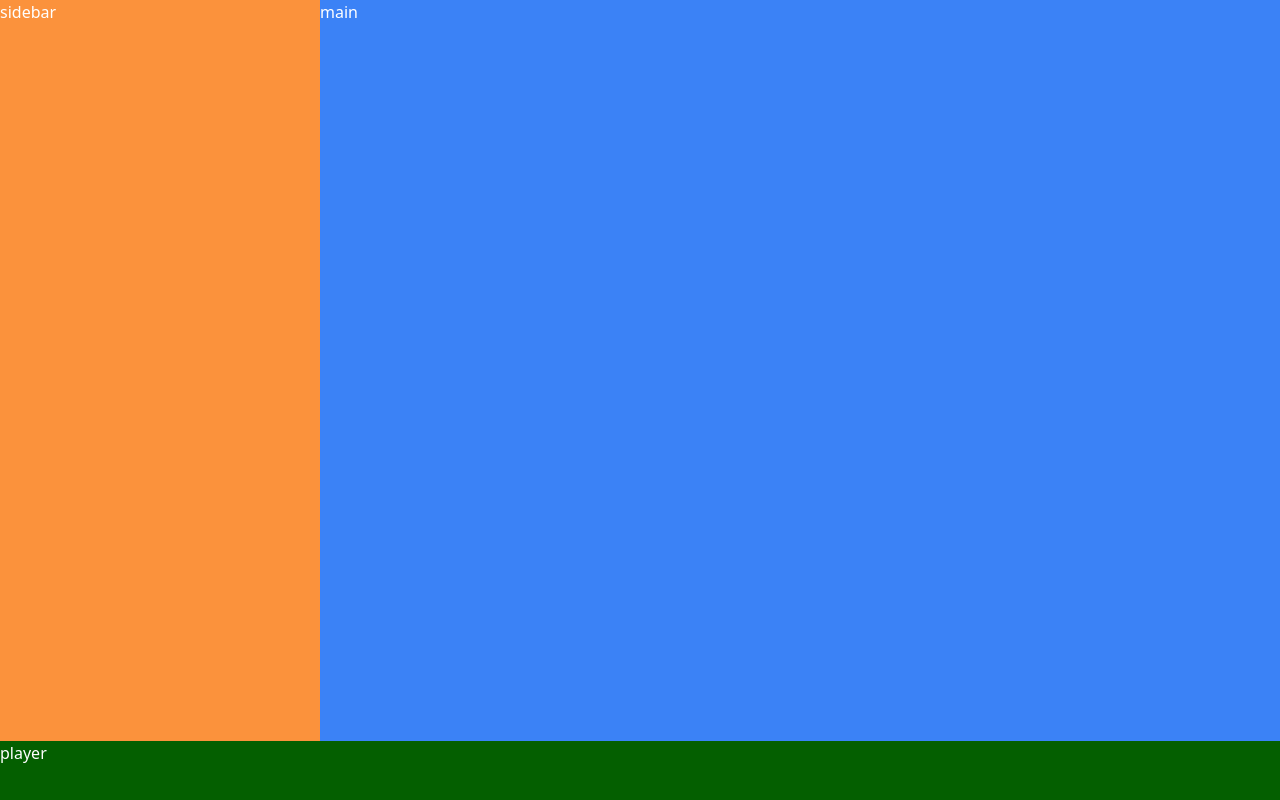
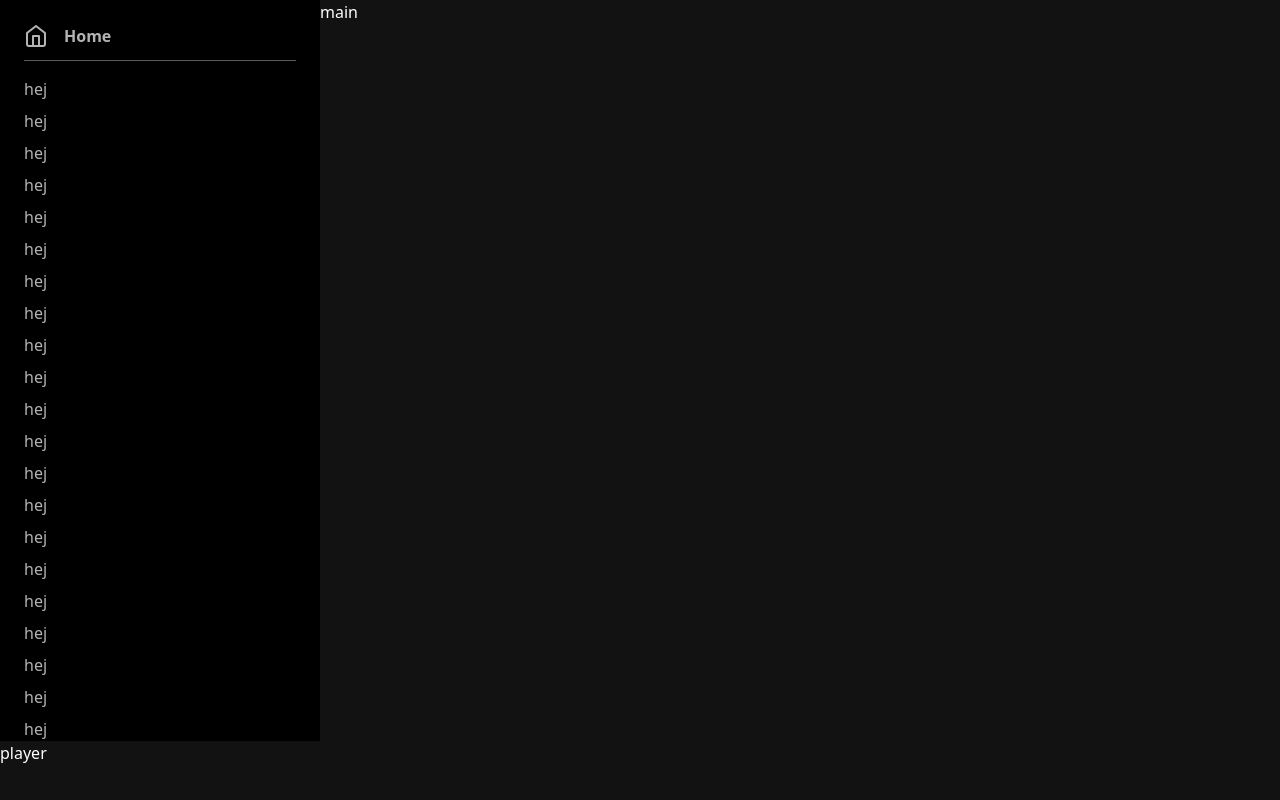
Before and after one commit to MMR-Solutions-AB/spotify-next-tailwind, a Next.js app: page / in a window 1280 px wide. Built offline with nearby package versions, Linux system fonts and the light colour scheme.

Commit message:
styled sidebar

```diff
--- a/package.json
+++ b/package.json
@@ -13,7 +13,8 @@
     "eslint-config-next": "13.2.4",
     "next": "13.2.4",
     "react": "18.2.0",
-    "react-dom": "18.2.0"
+    "react-dom": "18.2.0",
+    "react-feather": "^2.0.10"
   },
   "devDependencies": {
     "autoprefixer": "^10.4.14",
--- /dev/null
+++ b/src/components/Sidebar.jsx
@@ -0,0 +1,30 @@
+import Link from 'next/link'
+import React from 'react'
+import { Home } from 'react-feather'
+
+export default function Sidebar() {
+    return (
+        <aside className='w-full max-w-xs overflow-y-scroll bg-bg p-6'>
+            <Link
+                href='/'
+                className='flex w-max items-center gap-4 text-text-dimmed transition-colors hover:text-text'
+            >
+                <Home className='h-6 w-6' />
+                <p className='font-semibold'>Home</p>
+            </Link>
+            <hr className='my-3 border-text-dimmed/50' />
+            <div className=''>
+                {Array(100)
+                    .fill(null)
+                    .map(() => (
+                        <Link
+                            href='/playlist/abc'
+                            className='block py-1 text-text-dimmed transition-colors hover:text-text'
+                        >
+                            hej
+                        </Link>
+                    ))}
+            </div>
+        </aside>
+    )
+}
--- a/src/pages/index.jsx
+++ b/src/pages/index.jsx
@@ -1,13 +1,14 @@
+import Sidebar from '@/components/Sidebar'
 import React from 'react'
 
 export default function index() {
     return (
-        <div className='flex h-screen flex-col bg-red-500'>
-            <div className='flex flex-1 bg-pink-500'>
-                <aside className='w-full max-w-xs bg-orange-400'>sidebar</aside>
-                <main className='flex-1 bg-blue-500'>main</main>
+        <div className='flex h-screen flex-col'>
+            <div className='flex flex-1 overflow-y-auto'>
+                <Sidebar />
+                <main className='flex-1'>main</main>
             </div>
-            <footer className='h-[59px] bg-[#045f00]'>player</footer>
+            <footer className='h-[59px]'>player</footer>
         </div>
     )
 }
--- a/src/styles/globals.css
+++ b/src/styles/globals.css
@@ -3,5 +3,30 @@
 @tailwind utilities;
 
 body {
-    @apply bg-bg text-text;
+    @apply bg-bg-dimmed text-text;
 }
+
+/* ===== Scrollbar CSS ===== */
+/* Firefox */
+* {
+    scrollbar-width: auto;
+    scrollbar-color: #ffffff40;
+}
+
+/* Chrome, Edge, and Safari */
+*::-webkit-scrollbar {
+    width: 12px;
+}
+
+*::-webkit-scrollbar-track {
+    background: transparent;
+}
+
+*::-webkit-scrollbar-thumb {
+    background-color: #ffffff40;
+}
+
+*::-webkit-scrollbar-thumb:hover,
+*::-webkit-scrollbar-thumb:active {
+    background-color: #ffffff60;
+}
```
Also changed, not shown: 1 other file (tests, documents, lock files or other folders).
